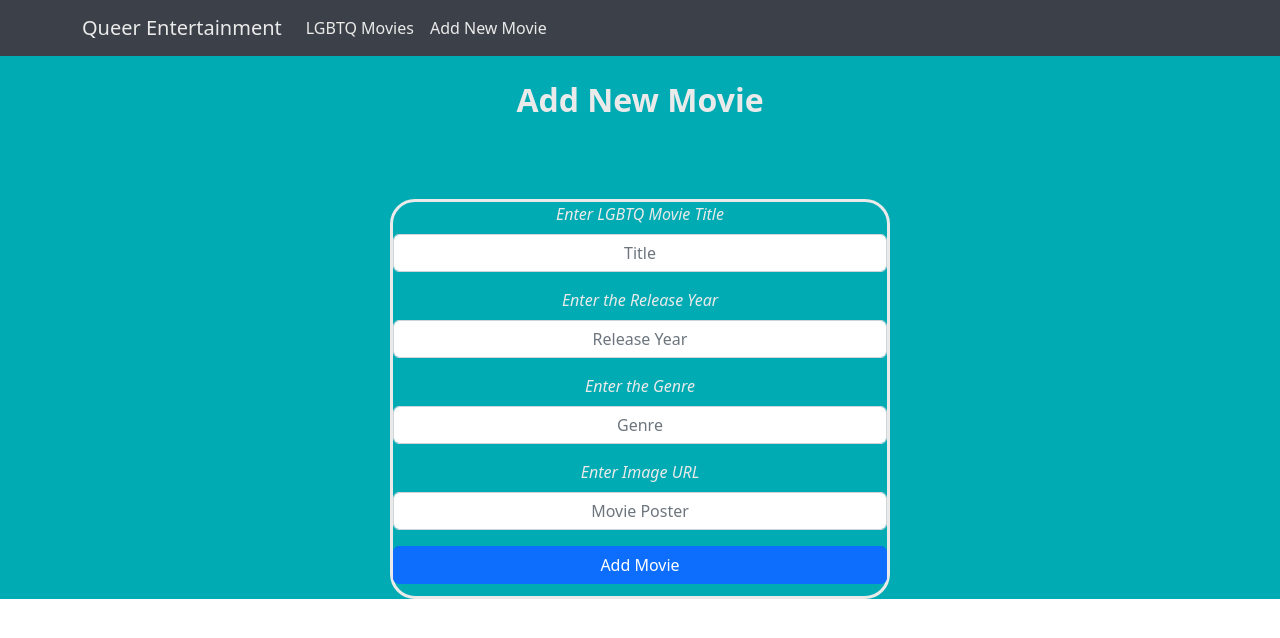
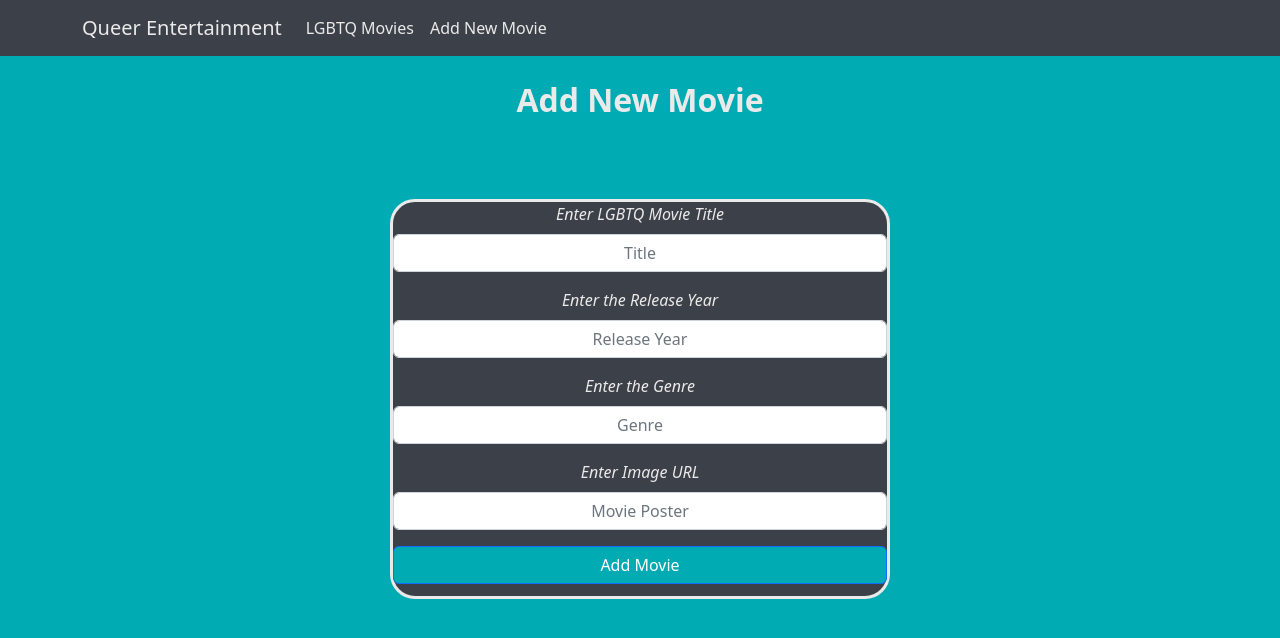
Before and after one commit to btomecsko/react_lgbtq_project, a React (Create React App) app: page /addmovie in a window 1280 px wide. Shown: the top 638 px of the page. Built offline with nearby package versions, Linux system fonts and the light colour scheme.

Commit message:
added color to all pages

```diff
--- a/public/index.html
+++ b/public/index.html
@@ -4,7 +4,7 @@
     <meta charset="utf-8" />
     <link rel="icon" href="%PUBLIC_URL%/favicon.ico" />
     <meta name="viewport" content="width=device-width, initial-scale=1" />
-    <meta name="theme-color" content="#000000" />
+
     <meta
       name="description"
       content="Web site created using create-react-app"
@@ -26,7 +26,7 @@
     -->
     <title>React App</title>
   </head>
-  <body>
+  <body style="background-color: #00ABB3;">
     <noscript>You need to enable JavaScript to run this app.</noscript>
     <div id="root"></div>
     <!--
--- a/src/components/AddMovie.js
+++ b/src/components/AddMovie.js
@@ -36,7 +36,7 @@ const AddMovie = ({ movies, setMovies }) => {
   return (
     <Fragment>
     <Card.Header className="fs-2 moviesContainer"><b>Add New Movie</b></Card.Header>
-    <Form onSubmit={handleSubmit} className="addMovie">
+    <Form onSubmit={handleSubmit} className="addMovie" style={{backgroundColor: '#3C4048'}}>
       <Form.Group className="mb-3">
         <Form.Label><i>Enter LGBTQ Movie Title</i></Form.Label>
         <Form.Control type="text" name="title" placeholder="Title" onChange={handleChange} />
@@ -53,7 +53,7 @@ const AddMovie = ({ movies, setMovies }) => {
         <Form.Label><i>Enter Image URL</i></Form.Label>
         <Form.Control type="url" name="imageUrl" placeholder="Movie Poster" onChange={handleChange} />
       </Form.Group>
-      <Button variant="primary" type="submit">
+      <Button style={{backgroundColor: '#00ABB3'}} type="submit">
         Add Movie
       </Button>
     </Form>
```
